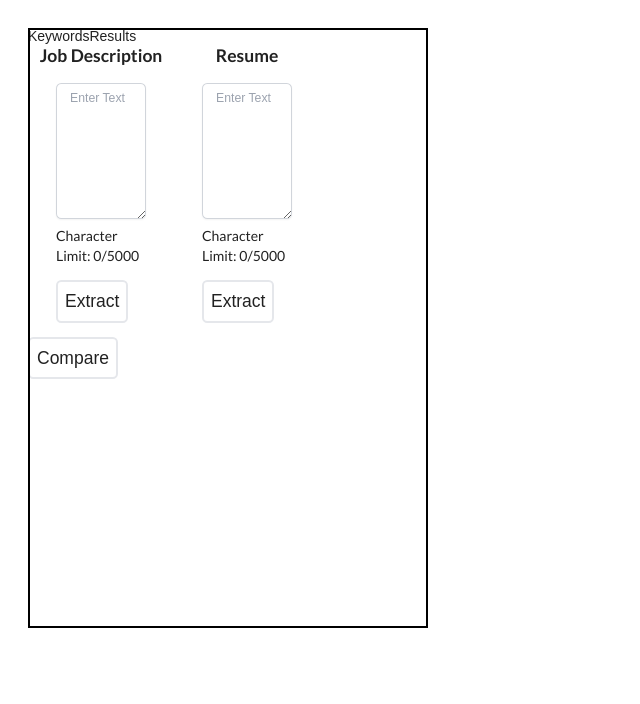
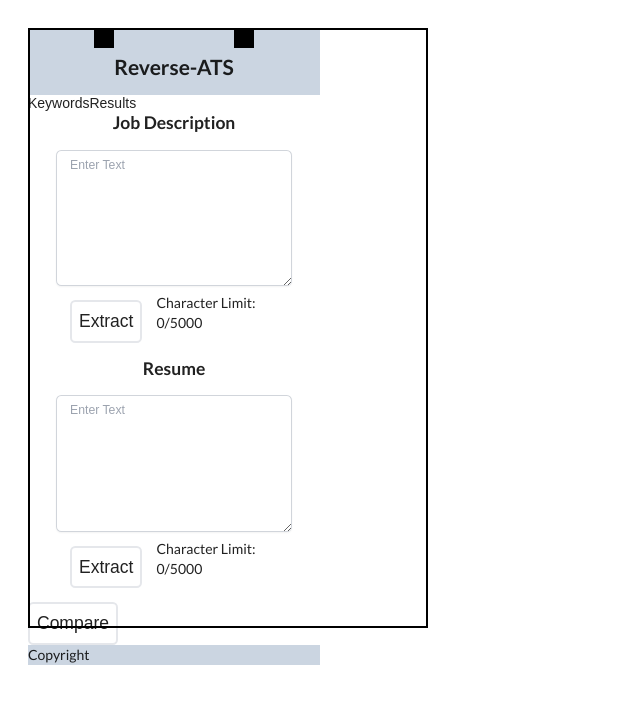
Before and after one commit to Caposto/reverse-ats, a React (Create React App) app in the folder frontend/: page / in a window 1280 px wide. Shown: the top 704 px of the page, without its empty margins (0-640 px from the left). Built offline with nearby package versions, Linux system fonts and the light colour scheme.

Commit message:
primitive keyword wireframe layout

```diff
--- a/frontend/src/App.jsx
+++ b/frontend/src/App.jsx
@@ -67,6 +67,15 @@ function App() {
   return (
     <div className="relative mt-8 ml-8">
       <div className="popup-frame" />
+      <div className="flex justify-center bg-slate-300">
+        <svg width="20" height="20">
+          <rect width="20" height="20" />
+        </svg>
+        <h1 className="text-2xl">Reverse-ATS</h1>
+        <svg width="20" height="20">
+          <rect width="20" height="20" />
+        </svg>
+      </div>
       <div>
         <div className="flex">
           <button type="submit" onClick={switchRoutes}>
@@ -79,7 +88,6 @@ function App() {
         <KeywordsContext.Provider value={keywordsContextValue}>
           {!showMatches && (
             <div>
-              <div className="flex">
               <div>
                 <h1 className="text-xl text-center">Job Description</h1>
                 <DynamicForm className="grow" descriptionType="job" />
@@ -87,7 +95,6 @@ function App() {
               <div>
                 <h1 className="text-xl text-center">Resume</h1>
                 <DynamicForm className="grow" descriptionType="resume" />
-                </div>
               </div>
               <button
                 type="submit"
@@ -115,6 +122,7 @@ function App() {
             </div>
           )}
         </KeywordsContext.Provider>
+        <div className="bg-slate-300">Copyright</div>
       </div>
     </div>
   );
--- a/frontend/src/components/DynamicForm.jsx
+++ b/frontend/src/components/DynamicForm.jsx
@@ -82,10 +82,8 @@ function DynamicForm({ descriptionType }) {
             maxLength={maxJobDescriptionLength}
             className="block px-4 w-full rounded-md border-0 text-gray-900 shadow-sm ring-1 ring-inset ring-gray-300 placeholder:text-gray-400 focus:ring-2 focus:ring-inset focus:ring-indigo-600 sm:py-1.5 sm:text-sm sm:leading-6"
           />
-          <div className="pt-2">
-            Character Limit: {count}/{maxJobDescriptionLength}
-          </div>
-          <div className="py-4">
+          <div className="flex">
+            <div className="p-4">
               <button
                 className="text-xl p-2 rounded-md border border-2"
                 type="submit"
@@ -93,6 +91,10 @@ function DynamicForm({ descriptionType }) {
               >
                 Extract
               </button>
+            </div>
+            <div className="pt-2">
+              Character Limit: {count}/{maxJobDescriptionLength}
+            </div>
           </div>
         </form>
       )}
```
Lines whose indentation alone changed are shown as unchanged.
